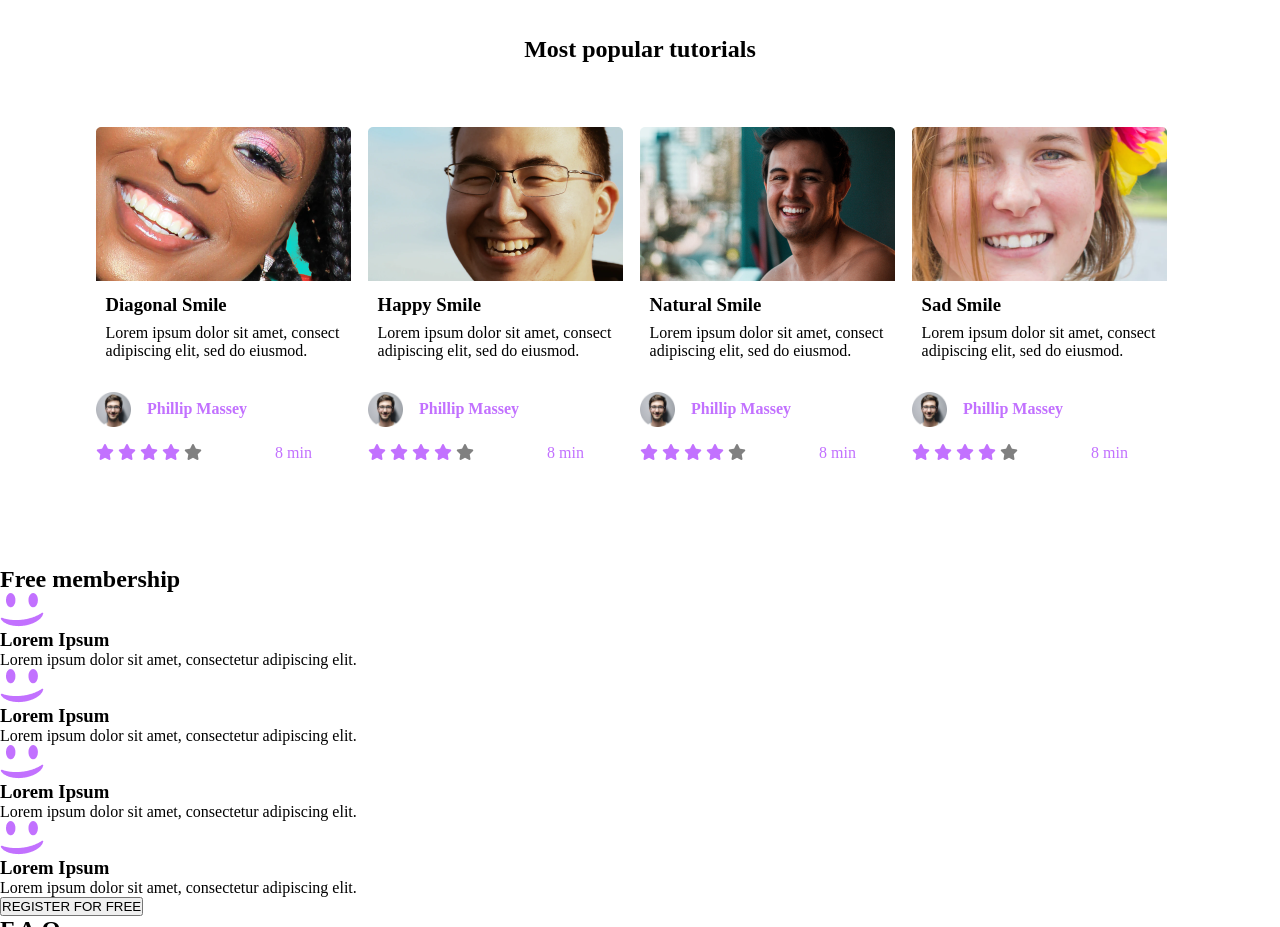
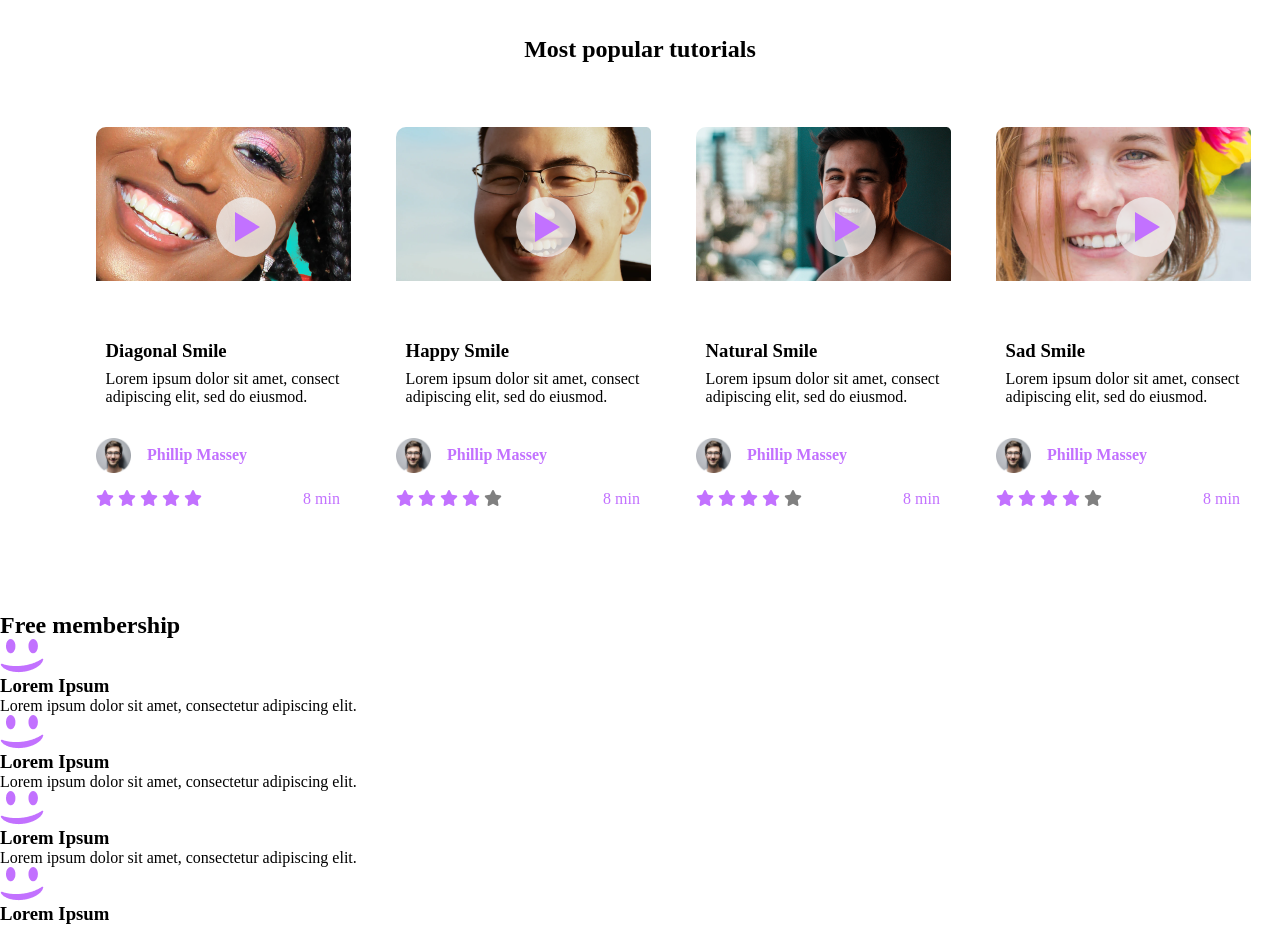
Before and after one commit to samuelbinogma/alx_html_css, a plain HTML site: page css_advanced/index.html in a window 1280 px wide. Shown: the part 2020-2947 px from the top of the page. Drawn offline with Linux system fonts and the light colour scheme.

Commit message:
add play button to vidoe section

```diff
--- a/css_advanced/index.html
+++ b/css_advanced/index.html
@@ -76,7 +76,12 @@
             <h2>Most popular tutorials</h2>
             <div class="tutorials">
                 <div class="tutorial">
-                    <img src="images/9.png" alt="">
+                    <div class="video-thumbnail">
+                        <img src="images/9.png" alt="">
+                        <div class="play-button">
+                            <span class="play-icon"></span>
+                        </div>
+                    </div>
                     <h3>Diagonal Smile</h3>
                     <p>Lorem ipsum dolor sit amet, consect adipiscing elit, sed do eiusmod.</p>
                     <div class="tutorial-image">
@@ -89,13 +94,18 @@
                             <div class="tutorial-star"><i class="fa-solid fa-star"></i></div>
                             <div class="tutorial-star"><i class="fa-solid fa-star"></i></div>
                             <div class="tutorial-star"><i class="fa-solid fa-star"></i></div>
-                            <div class="tutorial-star"><i class="fa-solid fa-star grey-color"></i></div>
+                            <div class="tutorial-star"><i class="fa-solid fa-star grey"></i></div>
                         </div>
                         <p>8 min</p>
                     </div>
                 </div>
                 <div class="tutorial">
-                    <img src="images/6.png" alt="">
+                    <div class="video-thumbnail">
+                        <img src="images/6.png" alt="">
+                        <div class="play-button">
+                            <span class="play-icon"></span>
+                        </div>
+                    </div>
                     <h3>Happy Smile</h3>
                     <p>Lorem ipsum dolor sit amet, consect adipiscing elit, sed do eiusmod.</p>
                     <div class="tutorial-image">
@@ -115,7 +125,12 @@
 
                 </div>
                 <div class="tutorial">
-                    <img src="images/8.png" alt="">
+                    <div class="video-thumbnail">
+                        <img src="images/8.png" alt="">
+                        <div class="play-button">
+                            <span class="play-icon"></span>
+                        </div>
+                    </div>
                     <h3>Natural Smile</h3>
                     <p>Lorem ipsum dolor sit amet, consect adipiscing elit, sed do eiusmod.</p>
                     <div class="tutorial-image">
@@ -135,7 +150,12 @@
 
                 </div>
                 <div class="tutorial">
-                    <img src="images/7.png" alt="">
+                    <div class="video-thumbnail">
+                        <img src="images/7.png" alt="">
+                        <div class="play-button">
+                            <span class="play-icon"></span>
+                        </div>
+                    </div>
                     <h3>Sad Smile</h3>
                     <p>Lorem ipsum dolor sit amet, consect adipiscing elit, sed do eiusmod.</p>
                     <div class="tutorial-image">
--- a/css_advanced/styles.css
+++ b/css_advanced/styles.css
@@ -185,6 +185,37 @@
     width: 35px;
 }
 
+.video-thumbnail {
+    position: relative;
+    width: 300px;
+    height: 200px;
+    overflow: hidden;
+    border-radius: 10px;
+}
+
+.play-button {
+    position: absolute;
+    top: 50%;
+    left: 50%;
+    transform: translate(-50%, -50%);
+    width: 60px;
+    height: 60px;
+    background-color: rgba(238, 238, 238, 0.8);
+    border-radius: 50%;
+    display: flex;
+    justify-content: center;
+    align-items: center;
+}
+
+.play-icon {
+    width: 0;
+    height: 0;
+    border-top: 15px solid transparent;
+    border-bottom: 15px solid transparent;
+    border-left: 25px solid #c271ff;
+    margin-left: 3px;
+}
+
 .tutorial-image h4 {
     display: inline;
     color: #c271ff;
```
